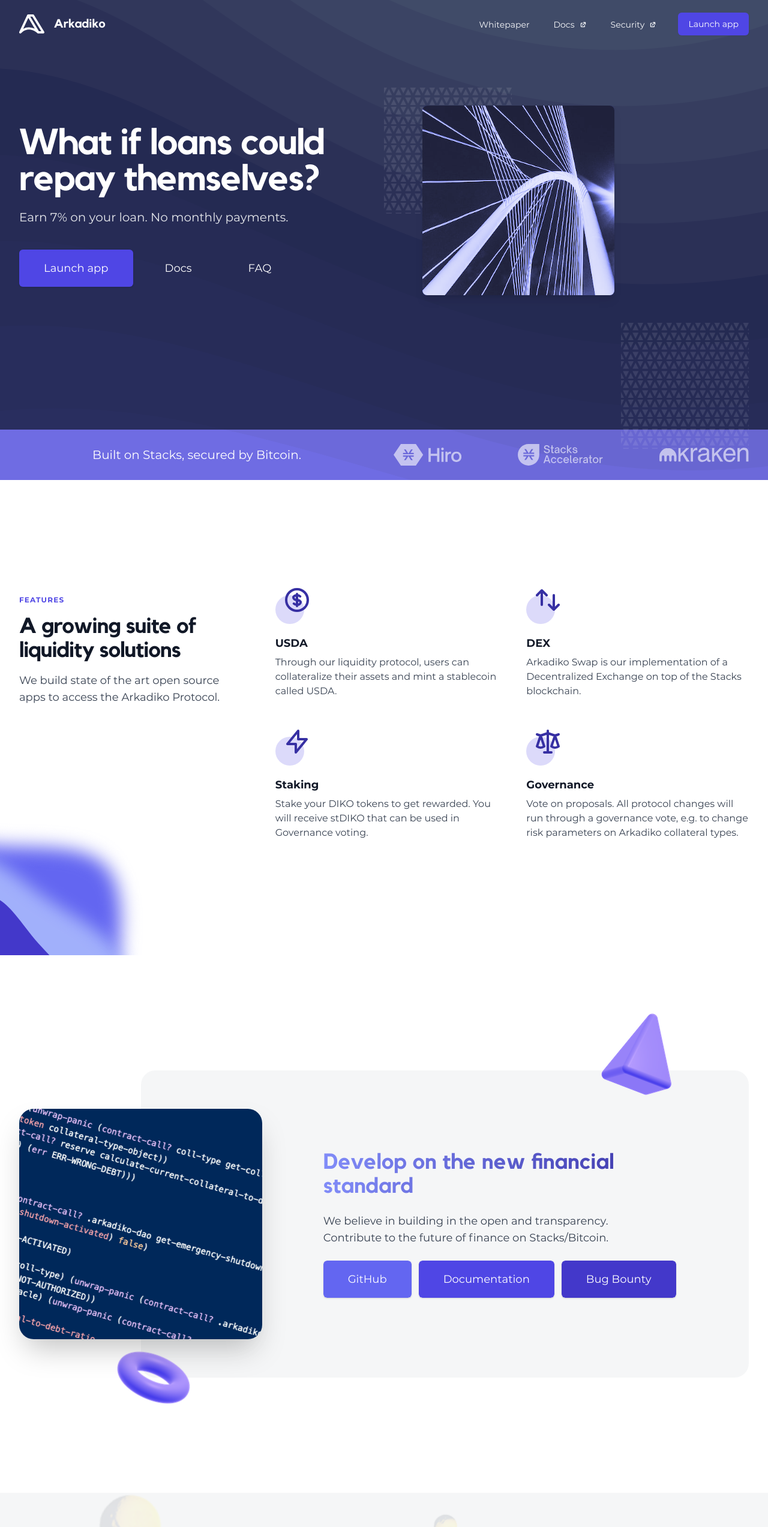
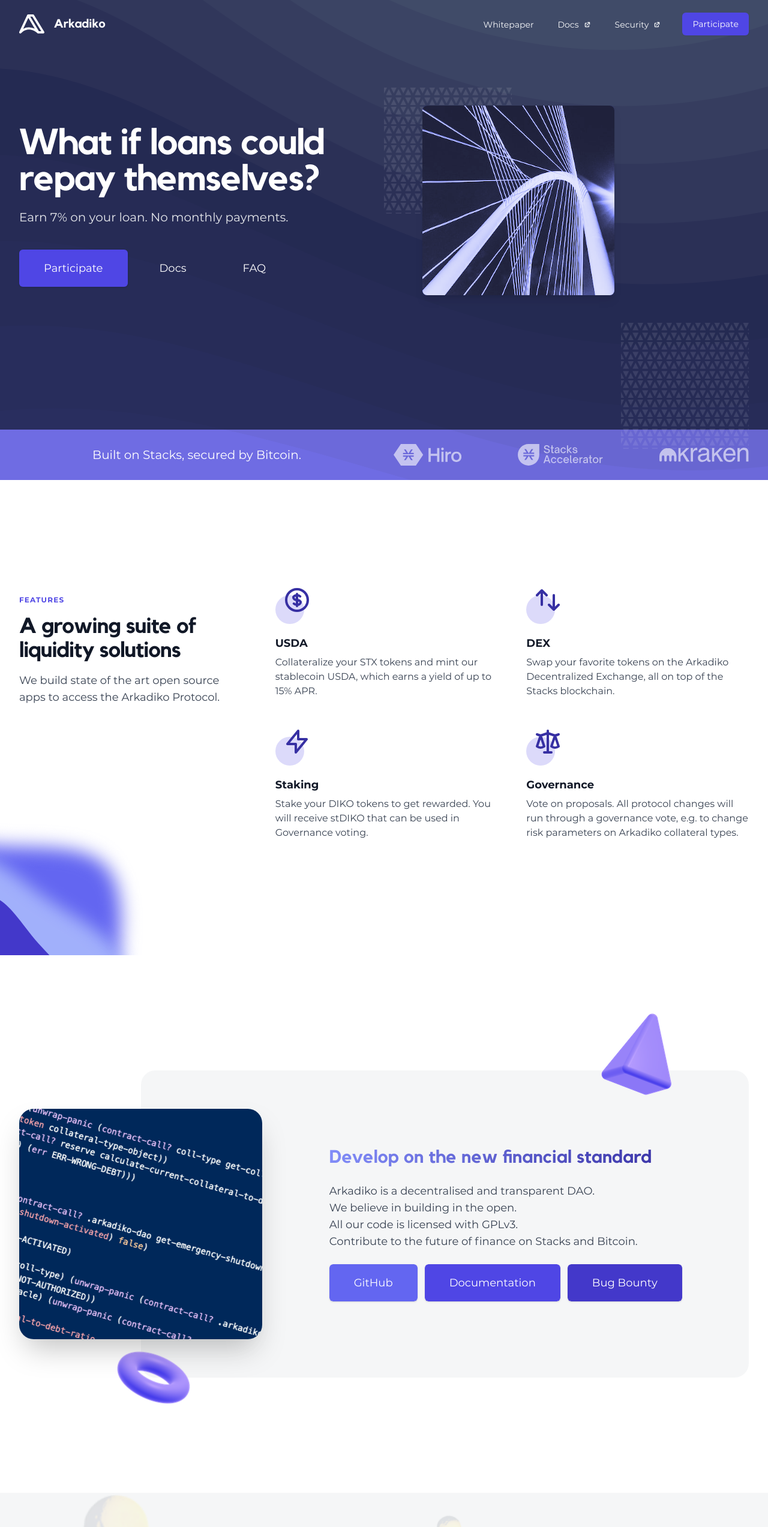
Before and after one commit to arkadiko-dao/landing, a Next.js app: page / in a window 1280 px wide. Shown: the top 2545 px of the page at 60% size. Built offline with nearby package versions, Linux system fonts and the light colour scheme.

Commit message:
Change copy in several places

```diff
--- a/components/developers.js
+++ b/components/developers.js
@@ -58,18 +58,20 @@
               <img src="/shape-thorus.png" width="125" height="125" />
             </div>
             <div className="relative max-w-md mx-auto py-12 px-4 space-y-6 sm:max-w-3xl sm:py-16 sm:px-6 lg:max-w-none lg:p-0 lg:col-start-4 lg:col-span-6">
-              <h2 className="text-3xl sm:text-4xl font-extrabold font-headings bg-clip-text text-transparent bg-gradient-to-r from-indigo-400 to-indigo-800">
+              <h2 className="text-4xl sm:text-3xl font-extrabold font-headings bg-clip-text text-transparent bg-gradient-to-r from-indigo-400 to-indigo-800">
                 Develop on the new financial standard
               </h2>
               <p className="text-lg text-gray-700">
-                We believe in building in the open and transparency. <br/>
-                Contribute to the future of finance on Stacks/Bitcoin.
+                Arkadiko is a decentralised and transparent DAO. <br/>
+                We believe in building in the open. <br/>
+                All our code is licensed with GPLv3. <br/>
+                Contribute to the future of finance on Stacks and Bitcoin.
               </p>
               <div className="mt-10 sm:flex sm:justify-center lg:justify-start bg-clip-text bg-gradient-to-r from-indigo-400 to-indigo-800 space-y-3 sm:space-y-0 sm:space-x-3">
                 {resources.map((resource) => (
                   <div key={resource.name} className="rounded-md shadow relative group overflow-hidden">
                     <resource.icon className="absolute top-1/2 group-hover:left-0 transform -translate-x-16 -translate-y-1/2 transition duration-500 opacity-0 group-hover:-translate-x-0 group-hover:opacity-20 text-white block h-12 w-12 ml-2" aria-hidden="true" />
-                    <a href={resource.link} className={classNames(
+                    <a href={resource.link} target="_blank" className={classNames(
                       resource.btnClasses,
                       'w-full h-full flex items-center justify-center px-8 py-3 border border-transparent text-base font-medium rounded-md text-white md:py-4 md:text-lg md:px-10 focus:focus:outline-none focus:ring-2 focus:ring-offset-2 focus:ring-indigo-500'
                     )}>
--- a/components/features.js
+++ b/components/features.js
@@ -8,13 +8,13 @@
 const features = [
   {
     name: 'USDA',
-    description: 'Through our liquidity protocol, users can collateralize their assets and mint a stablecoin called USDA.',
+    description: 'Collateralize your STX tokens and mint our stablecoin USDA, which earns a yield of up to 15% APR.',
     icon: CurrencyDollarIcon,
   },
   {
     name: 'DEX',
     description:
-      'Arkadiko Swap is our implementation of a Decentralized Exchange on top of the Stacks blockchain.',
+      'Swap your favorite tokens on the Arkadiko Decentralized Exchange, all on top of the Stacks blockchain.',
     icon: SwitchVerticalIcon,
   },
   {
--- a/components/header.js
+++ b/components/header.js
@@ -17,7 +17,7 @@
 
                 <div className="hidden lg:ml-6 lg:flex lg:space-x-8 lg:items-center">
                   <div className="sm:flex sm:space-x-8 sm:h-full">
-                    <a className="border-transparent text-gray-50 hover:border-gray-100 hover:text-white inline-flex items-center px-1 pt-1 border-b-2 text-sm font-medium" href="#" target="_blank" rel="noopener noreferrer">
+                    <a className="border-transparent text-gray-50 hover:border-gray-100 hover:text-white inline-flex items-center px-1 pt-1 border-b-2 text-sm font-medium" href="#whitepaper" rel="noopener noreferrer">
                       Whitepaper
                     </a>
 
@@ -32,11 +32,12 @@
                     </a>
 
                     <div className="self-center">
-                      <button
+                      <a
                         type="button"
+                        href="https://forms.gle/3HSt7dNj92qEmXzf8"
                         className="relative inline-flex w-full justify-center items-center px-4 py-2 border border-transparent text-sm font-medium rounded-md text-white bg-indigo-600 shadow-sm hover:bg-indigo-700 focus:focus:outline-none focus:ring-2 focus:ring-offset-2 focus:ring-indigo-500">
-                        <span>Launch app</span>
-                      </button>
+                        <span>Participate</span>
+                      </a>
                     </div>
                   </div>
                 </div>
@@ -70,11 +71,12 @@
                 </a>
               </div>
               <div className="p-3 border-t border-gray-200">
-                <button
+                <a
                   type="button"
+                  href="https://forms.gle/3HSt7dNj92qEmXzf8"
                   className="relative inline-flex w-full justify-center items-center px-4 py-2 border border-transparent text-sm font-medium rounded-md text-white bg-indigo-600 shadow-sm hover:bg-indigo-700 focus:focus:outline-none focus:ring-2 focus:ring-offset-2 focus:ring-indigo-500">
-                  <span>Launch app</span>
-                </button>
+                  <span>Participate</span>
+                </a>
               </div>
             </div>
           </Disclosure.Panel>
--- a/components/hero.js
+++ b/components/hero.js
@@ -13,8 +13,8 @@
           </p>
           <div className="mt-10 sm:flex sm:justify-center lg:justify-start">
             <div className="rounded-md shadow">
-              <a href="#" className="w-full flex items-center justify-center px-8 py-3 border border-transparent text-base font-medium rounded-md text-white bg-indigo-600 hover:bg-indigo-700 md:py-4 md:text-lg md:px-10 focus:focus:outline-none focus:ring-2 focus:ring-offset-2 focus:ring-indigo-500">
-                Launch app
+              <a href="https://forms.gle/3HSt7dNj92qEmXzf8" target="_blank" className="w-full flex items-center justify-center px-8 py-3 border border-transparent text-base font-medium rounded-md text-white bg-indigo-600 hover:bg-indigo-700 md:py-4 md:text-lg md:px-10 focus:focus:outline-none focus:ring-2 focus:ring-offset-2 focus:ring-indigo-500">
+                Participate
               </a>
             </div>
             <div className="mt-3 rounded-md sm:mt-0 sm:ml-3">
--- a/components/whitepaper.js
+++ b/components/whitepaper.js
@@ -11,7 +11,7 @@
               <p className="mt-8 text-sm text-indigo-200">
                 <span className="block font-bold mb-2">Disclaimer:</span>
                 <span className="text-indigo-100">
-                  Upon downloading this file, you hereby confirm that by accessing the whitepaper and other informational materials, you will be deemed to have reviewed and accepted certain terms therein, including confirmations that you are not based in a jurisdiction where such access would be prohibited or restricted in any manner.
+                  You confirm that by accessing the whitepaper and other informational materials, you will be deemed to have reviewed and accepted certain terms therein, including confirmations that you are not based in a jurisdiction where such access would be prohibited or restricted in any manner.
                 </span>
               </p>
               <a href="" className="mt-8 bg-white hover:bg-white-800 w-full flex items-center justify-center px-8 py-3 border border-transparent text-base font-medium rounded-md text-indigo-800 md:py-4 md:text-lg md:px-10 focus:focus:outline-none focus:ring-2 focus:ring-offset-2 focus:ring-indigo-500">Download</a>
```
Also changed, not shown: components/community.js (+12 -12 lines), components/social.js.
